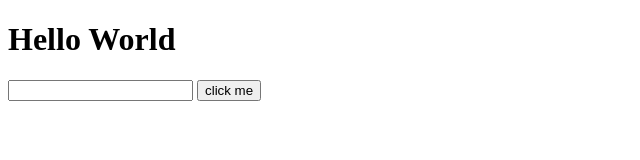
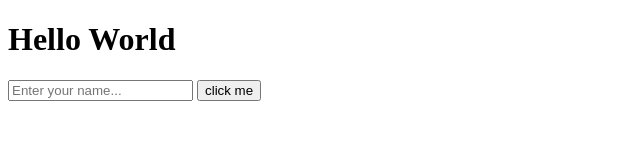
Before and after one commit to erhic/task_one_DAM_Js, a plain HTML site: page index.html in a window 1280 px wide. Shown: the full height of the page, 0-640 px from the left. Drawn offline with Linux system fonts and the light colour scheme.

Commit message:
added a placeholder

```diff
--- a/index.html
+++ b/index.html
@@ -10,7 +10,7 @@
 
 <body>
   <h1>Hello World</h1>
-  <input type="text" value="" label="Enter your name..." id="iname">
+  <input type="text" value="" label="name" placeholder="Enter your name..." id="iname">
   <button onclick="getMyName()">click me</button>
   <p id="paragr"></p>
   <script src="./assets/main.js"></script>
```
